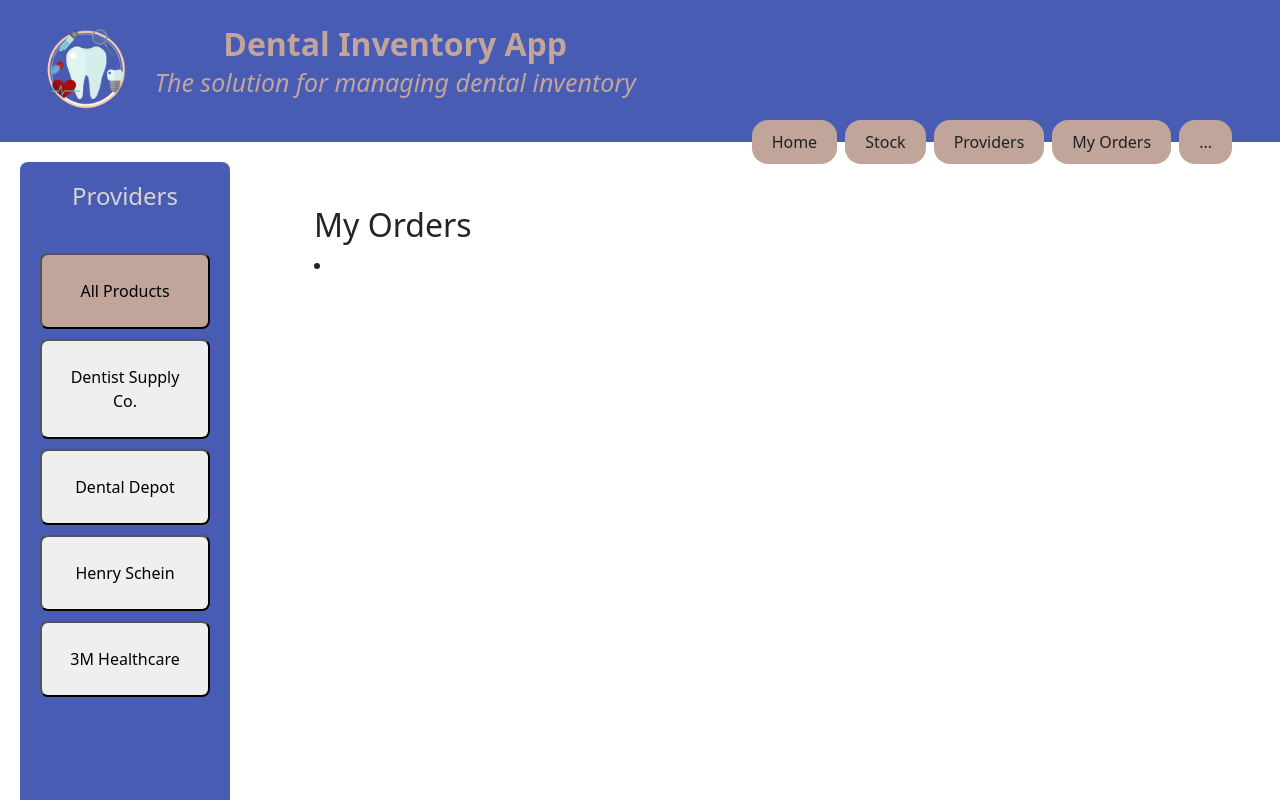
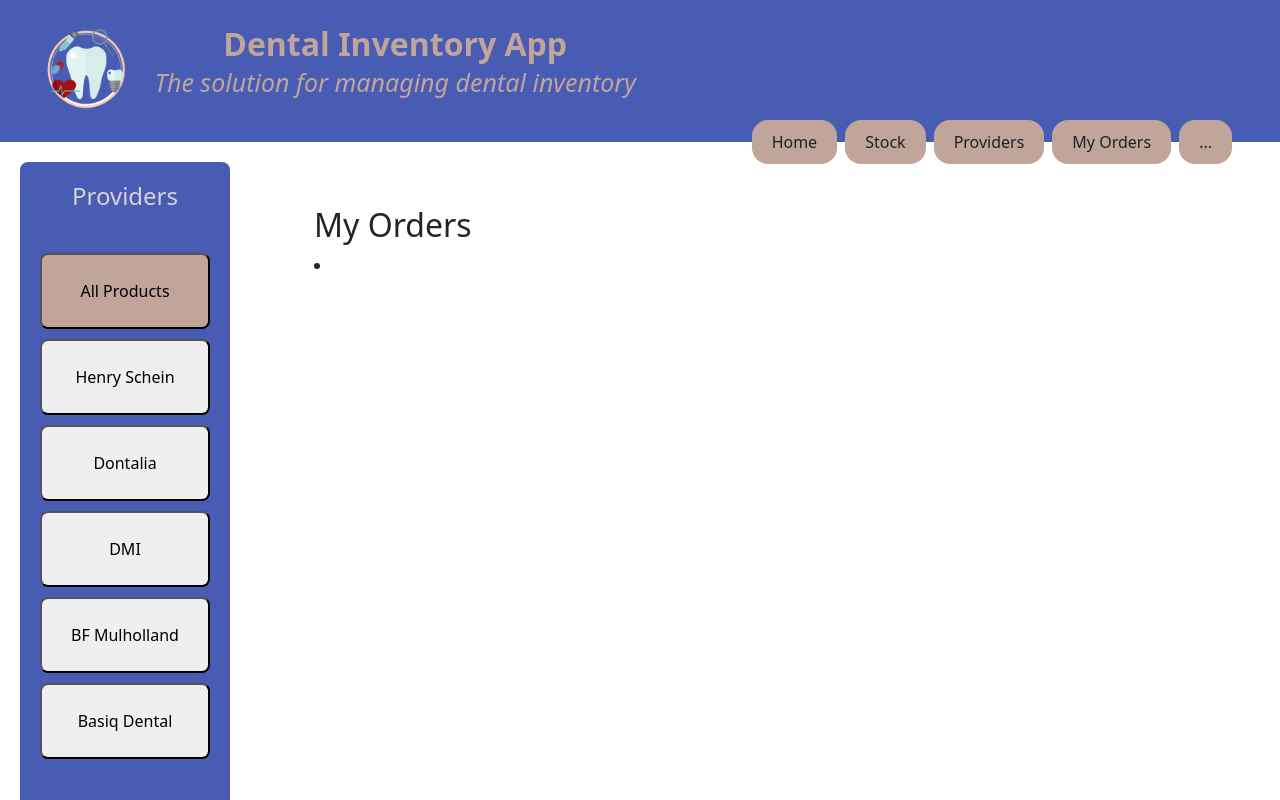
Before and after one commit to BacigalupoSofia/React-project-inventory, a React (Vite) app: page /orders in a window 1280 px wide. Shown: the top 800 px of the page. Built offline with nearby package versions, Linux system fonts and the light colour scheme.

Commit message:
Added mock data of providers and map through them for the providers side bar in myOrders

```diff
--- a/src/components/MyOrders.jsx
+++ b/src/components/MyOrders.jsx
@@ -1,5 +1,6 @@
 import { stockData } from "../data/stock";
 import { useState } from "react";
+import { providersData } from "../data/stock";
 
 // Side bar to show all the providers, but product shown is just the ones added to my cart
 
@@ -12,7 +13,7 @@ export default function MyOrders({ addedToCart }) {
 
   const providers = [
     "All",
-    ...new Set(stockData.flatMap((p) => p.provider)),
+    ...new Set(providersData.map((p) => p.name)),
     //providers to display in my side bar:
     //map through all the products and get the category, FLAT map to join all the  array of providers
     // ..new takes the values from set and put them into an array
--- a/src/data/stock.js
+++ b/src/data/stock.js
@@ -58,3 +58,11 @@ export const stockData = [
     image: "https://example.com/adhesive.jpg",
   },
 ];
+
+export const providersData = [
+  { name: "Henry Schein", webSite: "" },
+  { name: "Dontalia", webSite: "" },
+  { name: "DMI", webSite: "" },
+  { name: "BF Mulholland", webSite: "" },
+  { name: "Basiq Dental", webSite: "" },
+];
```
